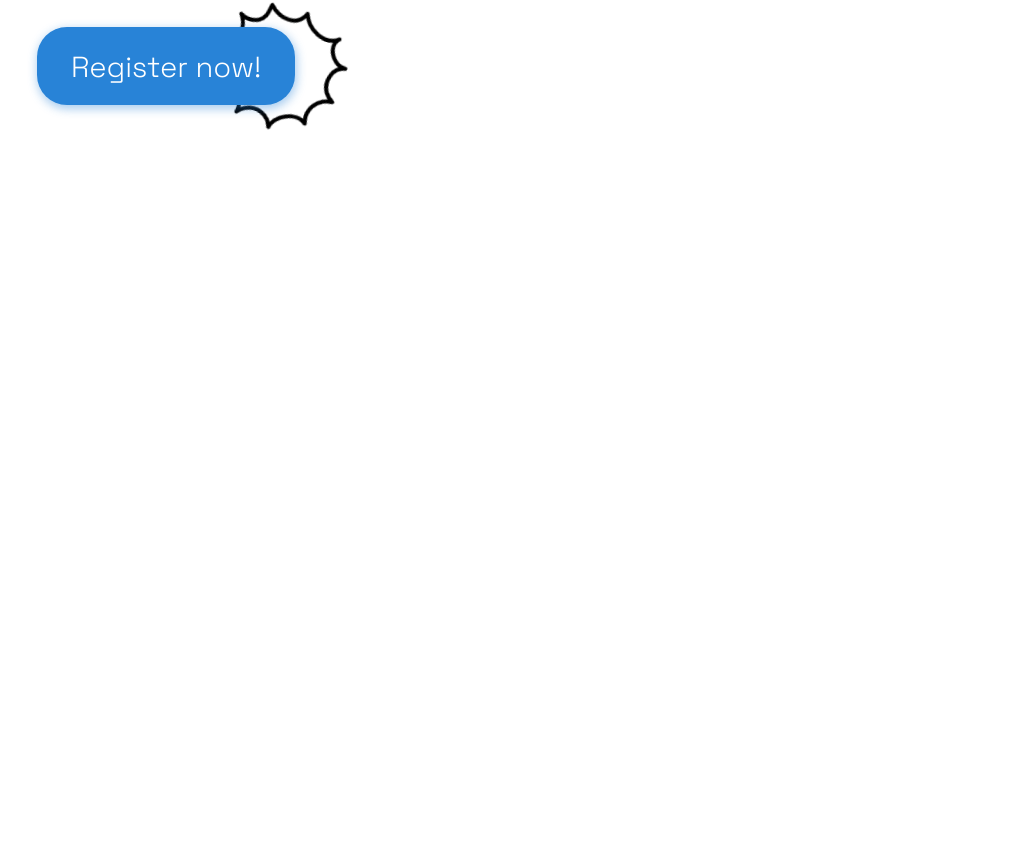
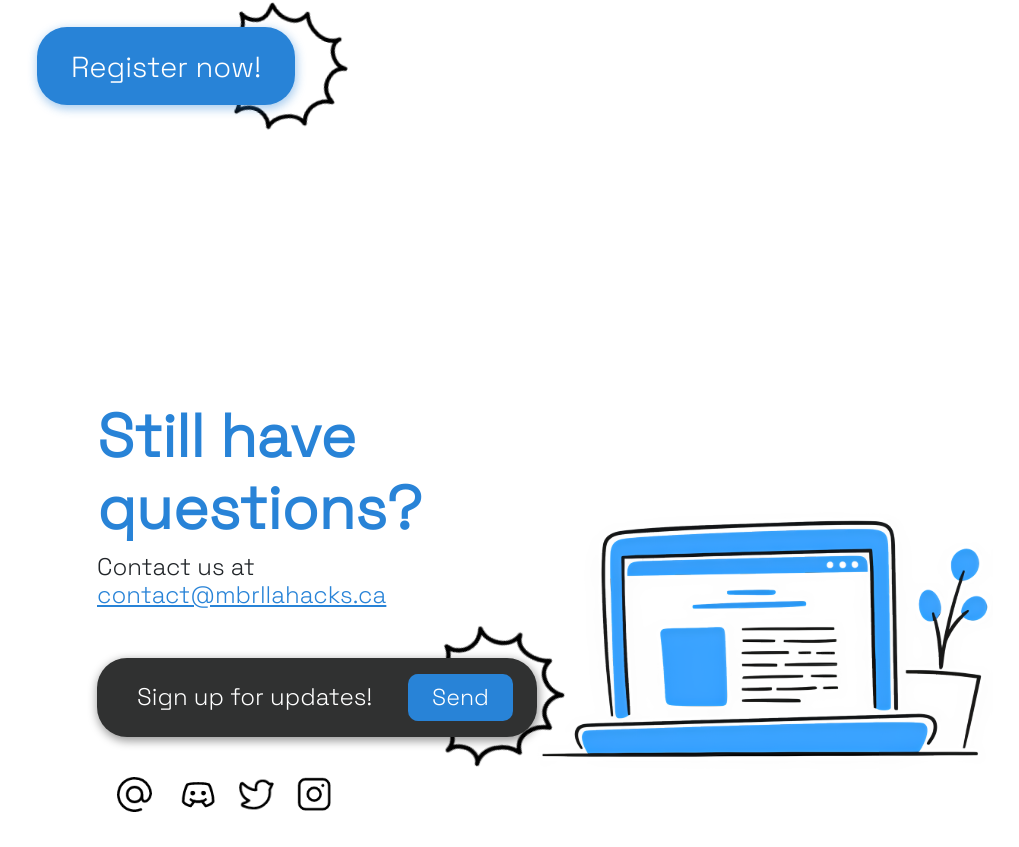
Before and after one commit to MbrllaHacks/Website, a React (Create React App) app: page / in a window 1280 px wide. Shown: the part 700-1547 px from the top of the page, without its empty margins (95-1114 px from the left). Before the commit the page ends 1101 px from the top, so only its background shows below. Built offline with nearby package versions, Linux system fonts and the light colour scheme.

Commit message:
Add contact us section

```diff
--- a/public/index.html
+++ b/public/index.html
@@ -3,9 +3,12 @@
   <head>
     <meta charset="utf-8" />
     <meta name="viewport" content="width=device-width, initial-scale=1" />
-    <link rel="preconnect" href="https://fonts.googleapis.com">
-    <link rel="preconnect" href="https://fonts.gstatic.com" crossorigin>
-    <link href="https://fonts.googleapis.com/css2?family=Roboto:wght@100&family=Space+Grotesk:wght@300&display=swap" rel="stylesheet">
+    <link rel="preconnect" href="https://fonts.googleapis.com" />
+    <link rel="preconnect" href="https://fonts.gstatic.com" crossorigin />
+    <link
+      href="https://fonts.googleapis.com/css2?family=Roboto:wght@100&family=Space+Grotesk:wght@300&display=swap"
+      rel="stylesheet"
+    />
     <title>MbrllaHacks</title>
   </head>
   <body>
--- a/src/App.js
+++ b/src/App.js
@@ -1,13 +1,15 @@
-import './App.css';
-import './components/Navbar/navbar.css';
-import NavbarComp from './components/Navbar/navbar';
-import Home from './components/Home/home';
+import "./App.css";
+import "./components/Navbar/navbar.css";
+import NavbarComp from "./components/Navbar/navbar";
+import Home from "./components/Home/home";
+import Contact from "./components/Contact/contact";
 
 function App() {
   return (
     <div>
       <NavbarComp />
       <Home />
+      <Contact />
     </div>
   );
 }
--- /dev/null
+++ b/src/components/Contact/contact.css
@@ -0,0 +1,70 @@
+#contact {
+  padding-inline: 15vw;
+  display: flex;
+  justify-content: space-around;
+}
+
+.button__send {
+  width: 105px;
+  height: 40;
+  border-radius: 10px;
+  background: #2883d7;
+  border: none;
+  font-family: "Space Grotesk";
+  font-style: normal;
+  font-weight: 400;
+  font-size: 23px;
+  line-height: 45px;
+  color: #ffffff;
+}
+.section__header {
+  font-size: 60px;
+  color: #2883d7;
+  font-weight: 600;
+}
+#contact h5 {
+  font-size: 1.5rem;
+}
+.section__subheader a {
+  color: #2883d7;
+}
+.section__subheader {
+  margin-bottom: 3rem;
+  font-size: 28px;
+}
+.sign-up-box {
+  display: flex;
+  background-color: #303131;
+  color: white;
+  align-items: center;
+  padding: 1rem 1.5rem 1rem 2.5rem;
+  justify-content: space-between;
+  border-radius: 30px;
+  margin-bottom: 2.5rem;
+  box-shadow: 1px 3px 10px 1px rgba(0, 0, 0, 0.4);
+  border-radius: 30px;
+}
+.sign-up-box h5 {
+  margin-bottom: 0;
+  font-size: 25px;
+}
+.links img {
+  margin-inline: 0.6rem;
+  width: 35px;
+  height: 35px;
+}
+.contact-img {
+  width: 456px;
+  height: 416px;
+  position: relative;
+  top: 30px;
+}
+.contact-prin {
+  position: absolute;
+  right: -20%;
+  bottom: -120%;
+  z-index: -1;
+}
+.sign-up-container {
+  position: relative;
+}
--- /dev/null
+++ b/src/components/Contact/contact.js
@@ -0,0 +1,48 @@
+import a from "./../../Assets/a.svg";
+import disc from "./../../Assets/disc.svg";
+import twitter from "./../../Assets/twitter.svg";
+import insta from "./../../Assets/instagram.svg";
+import pc2 from "./../../Assets/pc2.svg";
+import prin from "./../../Assets/prin.svg";
+import "./contact.css";
+
+function Contact() {
+  return (
+    <section id="contact">
+      <div class="section__text">
+        <h3 class="section__header">Still have questions?</h3>
+        <h5 class="section__subheader">
+          Contact us at{" "}
+          <a href="mailto:contact@mbrllahacks.ca">contact@mbrllahacks.ca</a>
+        </h5>
+        <div class="sign-up-container">
+          <img class="contact-prin" alt="prin" src={prin}></img>
+          <div class="sign-up-box">
+            <h5>Sign up for updates!</h5>
+            <a href="#send">
+              <button class="button__send">Send</button>
+            </a>
+          </div>
+        </div>
+
+        <div class="links">
+          <a href="#@" className="nel">
+            <img src={a}></img>
+          </a>
+          <a href="#Discord">
+            <img src={disc}></img>
+          </a>{" "}
+          <a href="#Twitter">
+            <img src={twitter} alt="Twitter"></img>
+          </a>{" "}
+          <a href="#Instagram">
+            <img src={insta} alt="Twitter"></img>
+          </a>
+        </div>
+      </div>
+      <img class="contact-img" src={pc2} alt="Pc2"></img>
+    </section>
+  );
+}
+
+export default Contact;
```
Also changed, not shown: src/Assets/pc2.svg (added).
